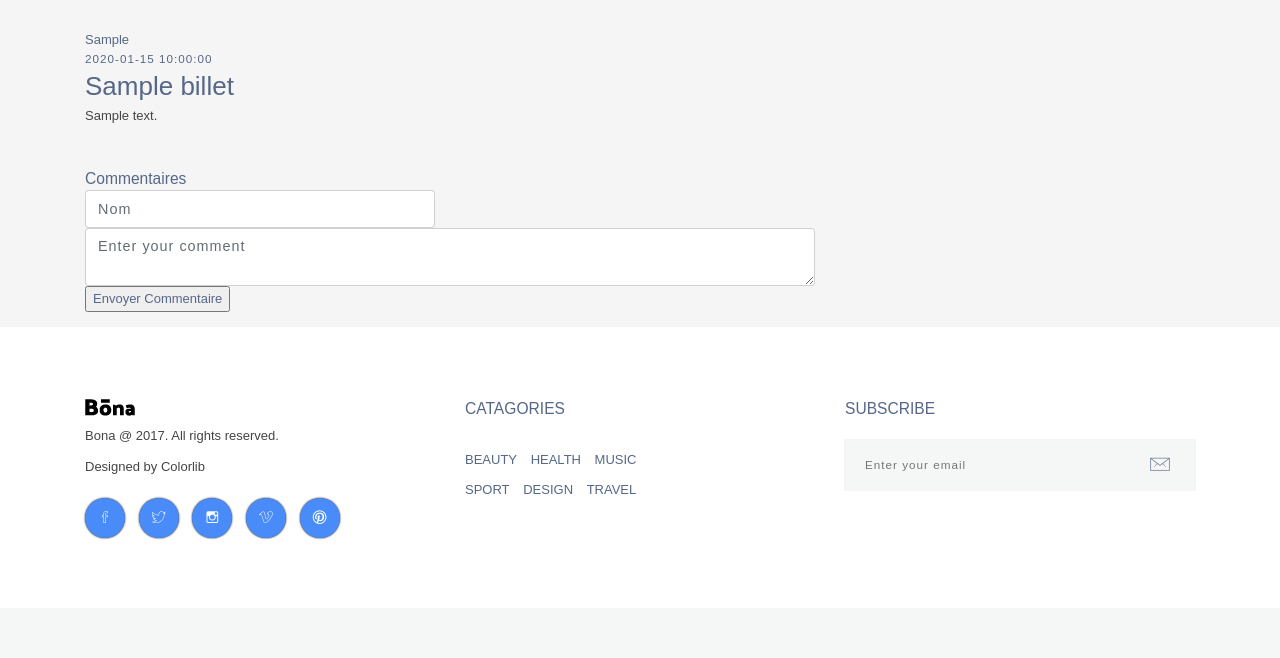
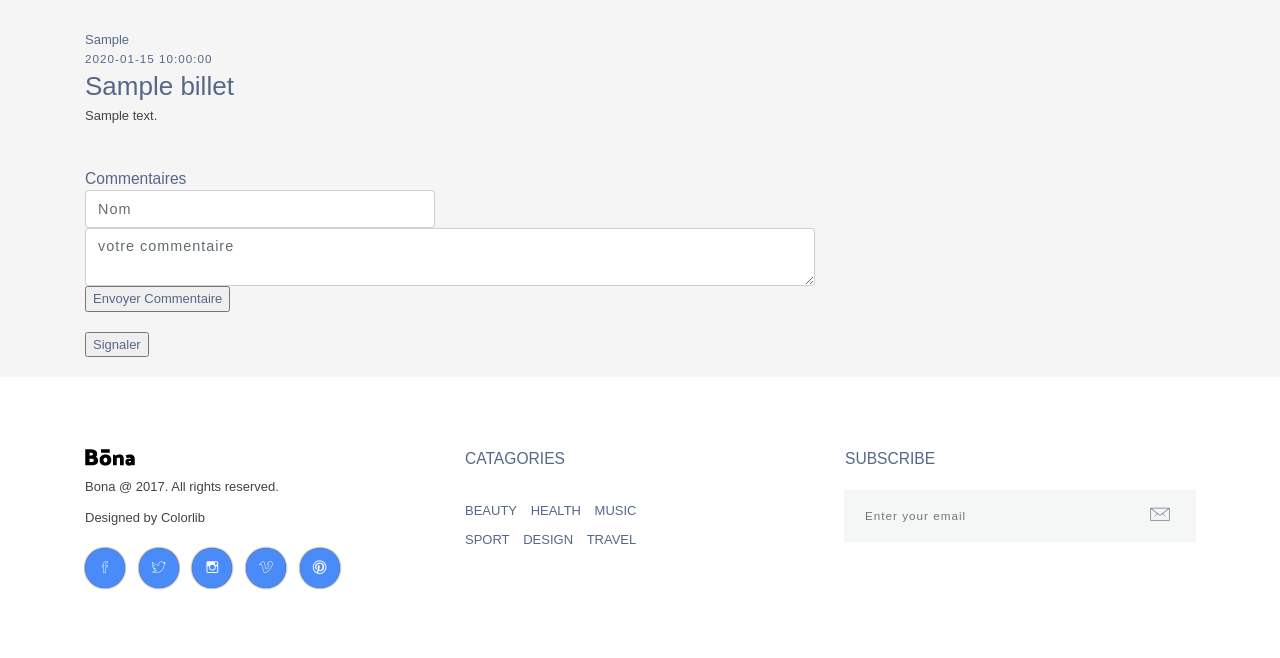
Before and after one commit to LudFav/P4Blog, a PHP site: a page that uses views/viewSinglePost.php in a window 1280 px wide. Shown: the part 400-1058 px from the top of the page. Before the commit the page ends 939 px from the top, so only its background shows below. Run offline with PHP 8.4, Linux system fonts and the light colour scheme; tables that the repository leaves empty or names only in its code hold one stand-in row (values such as "Sample post"); data that the repository does not hold is empty; some libraries are stand-ins or nearby versions; some web fonts are replaced.

Commit message:
Update viewSinglePost.php

```diff
--- a/views/viewSinglePost.php
+++ b/views/viewSinglePost.php
@@ -71,16 +71,16 @@
 
       <div class="col-lg-8 col-md-12">
         <div class="comment-form">
-          <form action="" method="post" class="formCommentaire">
+          <form action="" method="post" id="formCommentaire">
             <div class="row">
 
               <div class="col-sm-6">
                 <input type="text" aria-required="true" name="auteur" class="form-control"
-                  placeholder="Nom" aria-invalid="true" required >
+                  placeholder="Nom" aria-invalid="true" id="auteur" required >
               </div>
               <div class="col-sm-12">
                 <textarea name="contenu" rows="2" class="text-area-messge form-control"
-                  placeholder="Enter your comment" aria-invalid="true" required></textarea >
+                  placeholder="votre commentaire" id="contenu" aria-invalid="true" required></textarea >
               </div>
               <div class="col-sm-12">
                 <button class="submit-btn" type="submit" id="form-submit" name="addCommentaire"><b>Envoyer Commentaire</b></button>
@@ -89,14 +89,14 @@
             </div>
           </form>
         </div>
-
-        <?php
+        <div id="showComments"></div>
+        <?php /*
         foreach ($commentaires as $commentaire):
         ?>
         <div class="comments-area" style="margin-top:5px; margin-bottom:20px">
 
           <div class="comment">
-      <?php  if($commentaire->modere()==1){
+      <?php if($commentaire->modere()==1){
                   echo  '<div class="comment-info" value=' .$commentaire->id(). '>
                   <div class="middle-area" value=' .$commentaire->modere(). '>
                       <h6 class="commentName"><b>La modération</b></h6>
@@ -118,10 +118,13 @@
           </div><!-- comment -->
         </div>';}?><!-- comment-area -->
         <?php endforeach
+
         ?>
+
       </div><!-- col-lg-8 col-md-12 -->
 
     </div><!-- row -->
 
   </div><!-- container -->
+  <?php */ ?>
 </section>
```
